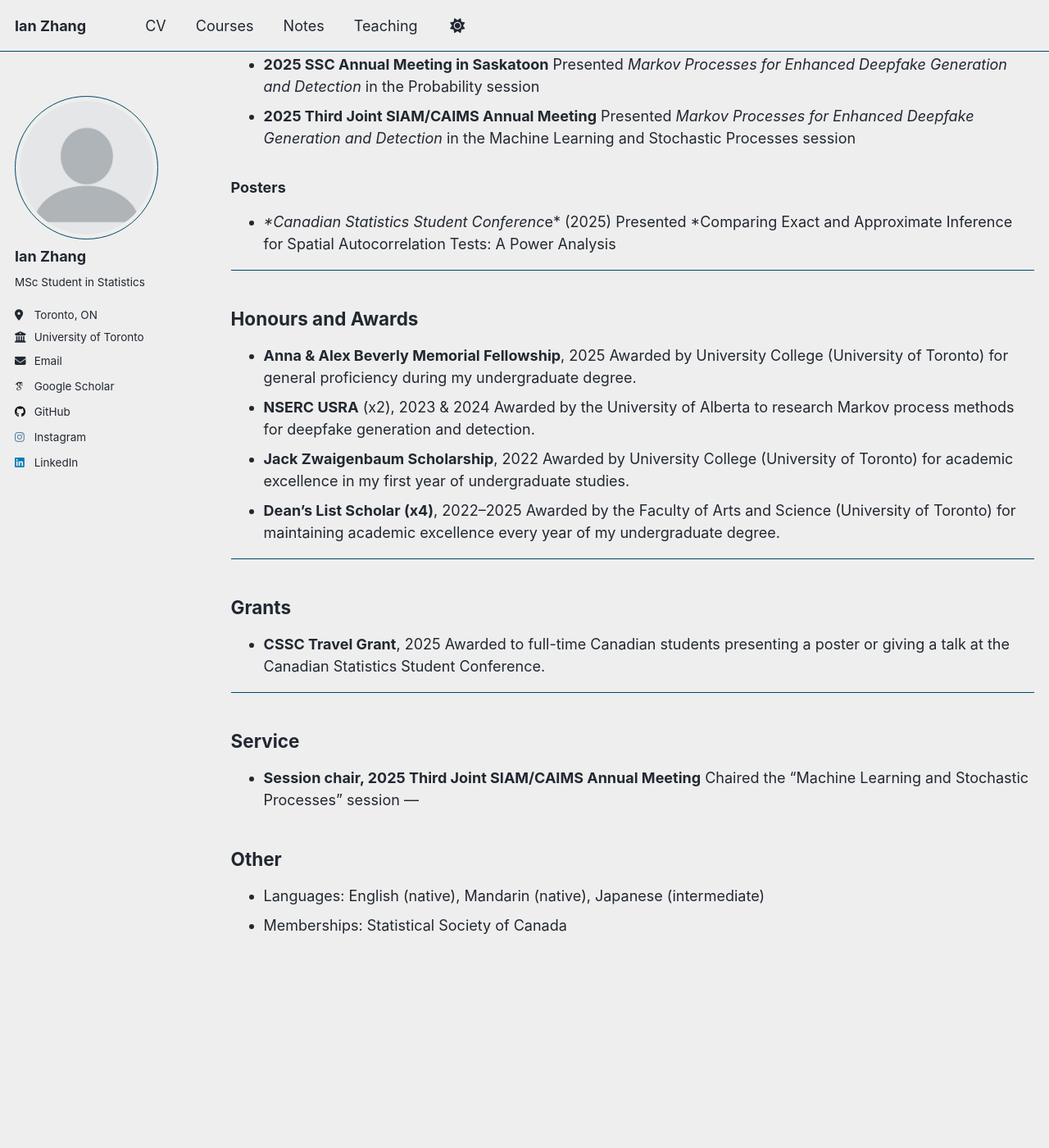
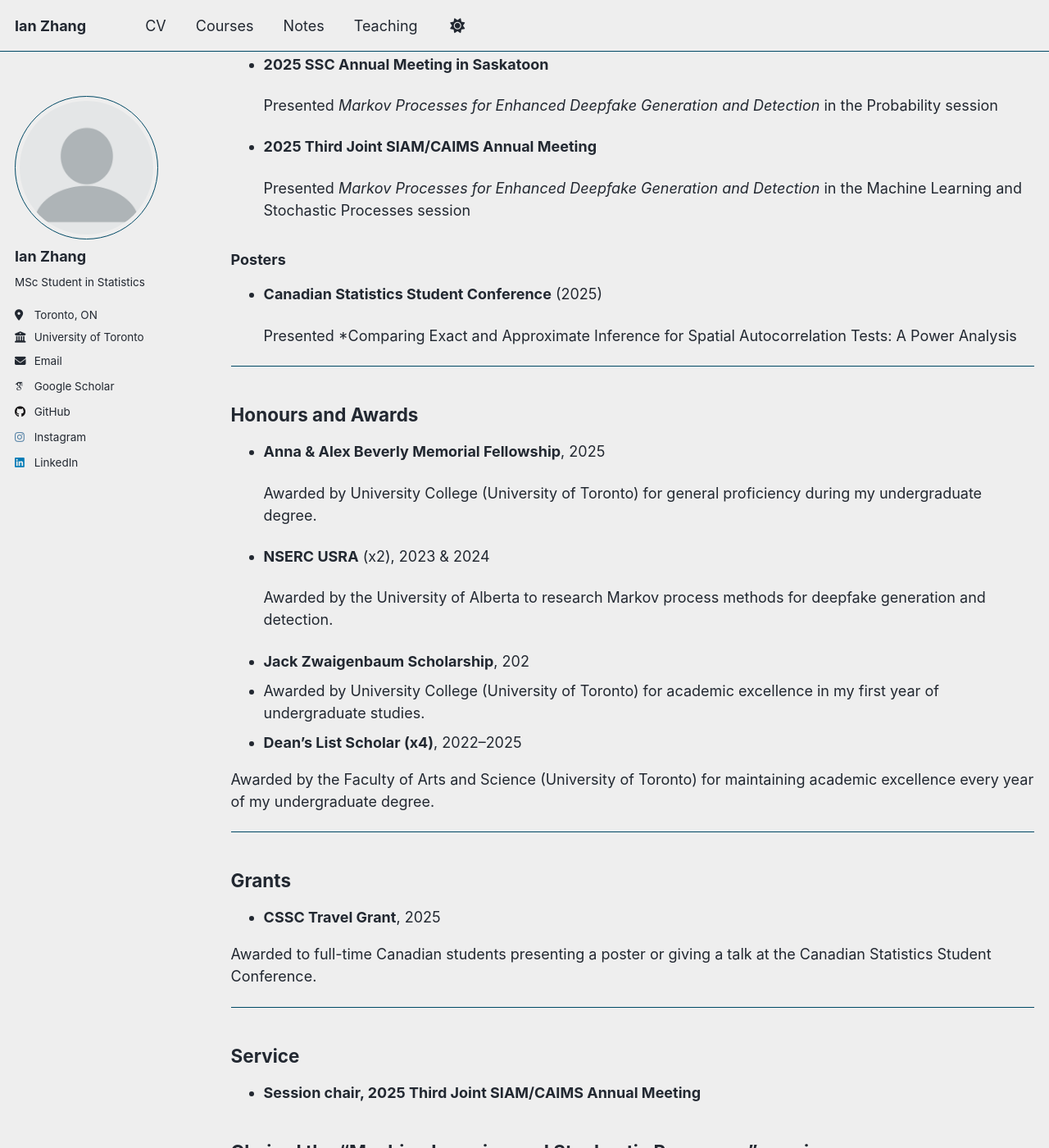
Before and after one commit to IanZhang42/ianwebsite, a Jekyll site: the page built from _pages/cv.md, in a window 1280 px wide and 1400 px high, scrolled down 1321 px. Shown: the whole window at 82% size. Built offline with Jekyll 4.4.1, drawn with Linux system fonts in a browser that asks for light colours; some web fonts are replaced; a script that is not in the unit is left out; some of the changed text lies outside the part shown.

Commit message:
Update cv.md

```diff
--- a/_pages/cv.md
+++ b/_pages/cv.md
@@ -48,25 +48,32 @@ redirect_from:
 ## Presentations
 ### Talks
 - **2025 SSC Annual Meeting in Saskatoon**
+
   Presented *Markov Processes for Enhanced Deepfake Generation and Detection* in the Probability session
 - **2025 Third Joint SIAM/CAIMS Annual Meeting**
+
    Presented *Markov Processes for Enhanced Deepfake Generation and Detection* in the Machine Learning and Stochastic Processes session
 
 ### Posters
-- **Canadian Statistics Student Conferenc*e* (2025)
+- **Canadian Statistics Student Conference** (2025)
+
   Presented *Comparing Exact and Approximate Inference for Spatial Autocorrelation Tests: A Power Analysis
 
 ---
 
 ## Honours and Awards
 - **Anna & Alex Beverly Memorial Fellowship**, 2025
+
   Awarded by University College (University of Toronto) for general proficiency during my undergraduate degree.
 - **NSERC USRA** (x2), 2023 & 2024
+
   Awarded by the University of Alberta to research Markov process methods for deepfake generation and detection.
-- **Jack Zwaigenbaum Scholarship**, 2022
+- **Jack Zwaigenbaum Scholarship**, 202
+-
 Awarded by University College (University of Toronto) for academic excellence in my first year
 of undergraduate studies.
 - **Dean’s List Scholar (x4)**, 2022–2025
+
 Awarded by the Faculty of Arts and Science (University of Toronto) for maintaining academic
 excellence every year of my undergraduate degree.
 
@@ -74,6 +81,7 @@ excellence every year of my undergraduate degree.
 
 ## Grants
 - **CSSC Travel Grant**, 2025
+
 Awarded to full-time Canadian students presenting a poster or giving a talk at the Canadian
 Statistics Student Conference.
 
@@ -81,6 +89,7 @@ Statistics Student Conference.
 
 ## Service
 - **Session chair, 2025 Third Joint SIAM/CAIMS Annual Meeting**
+
 Chaired the "Machine Learning and Stochastic Processes" session
 ---
 
```
